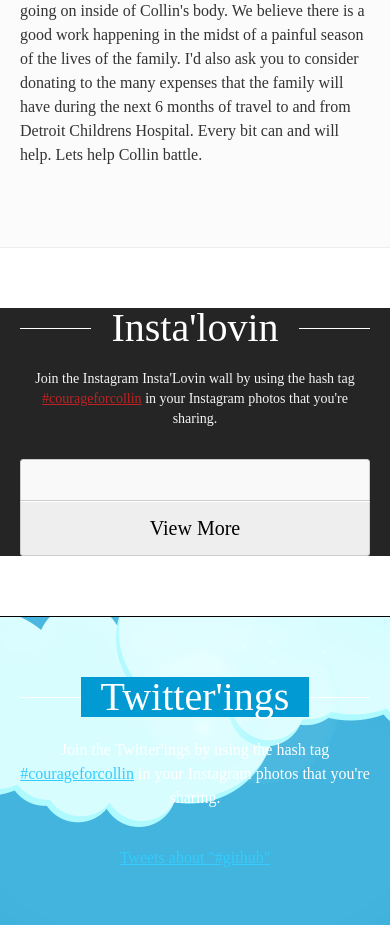
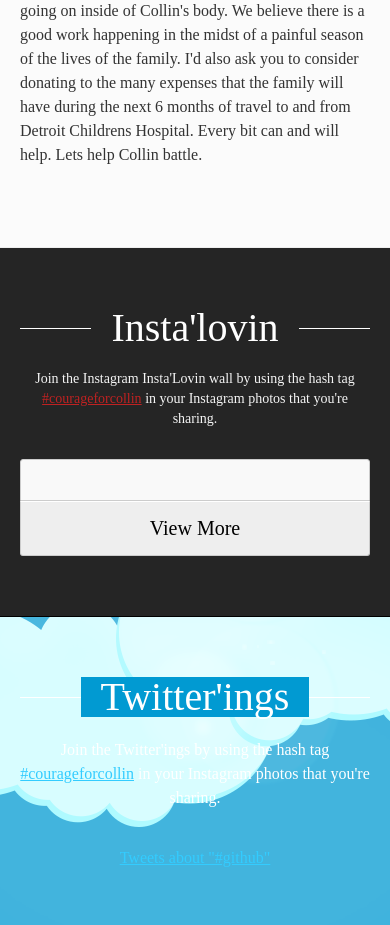
Before and after one commit to mattgraham/courageforcollin.com, a PHP site: page / in a window 390 px wide. Shown: the part 1084-2009 px from the top of the page. Run offline with PHP 8.4, Linux system fonts and the light colour scheme; some libraries are stand-ins or nearby versions.

Commit message:
mobile backgrounding

```diff
--- a/index.html
+++ b/index.html
@@ -77,8 +77,8 @@
 				<p>Please pray for the recovery and healing process going on inside of Collin's body. We believe there is a good work happening in the midst of a painful season of the lives of the family. I'd also ask you to consider donating to the many expenses that the family will have during the next 6 months of travel to and from Detroit Childrens Hospital. Every bit can and will help. Lets help Collin battle.</p>
 			</div>
 		</div>
+
 		<div id="instalovin">
-		<div id="love">
 			<div class="nine60">
 				<span class="title-bar">
 					<h2 class="grey">Insta'lovin</h2>
@@ -90,7 +90,6 @@
 				</div>
 				<button id="more">View More</button>
 			</div>
-		</div>
 		</div>
 
 		<div id="twitterigs">
--- a/sass/screen.scss
+++ b/sass/screen.scss
@@ -192,18 +192,15 @@ h2 {
 }
 
 #instalovin {
+	background: #252525;
+	background-image: url('/images/instagram-back.png');
+	background-repeat: no-repeat;
+ 	background-position: center bottom;
 	text-align: center;
 	border-top: 1px solid #eee;
 	border-bottom: 1px solid #000;
 	padding: 60px 0;
 	clear: both;
-
-#love {
-	background: #252525;
-	background-image: url('/images/instagram-back.png');
-	background-repeat: no-repeat;
- 	background-position: center bottom;
- }
 
 	.title-bar {
 		border-bottom: 1px solid #fff;
@@ -270,7 +267,8 @@ h2 {
 }
 
 #twitterigs {
-	background: #019ad2 url('/images/twitter-back.png');
+	background: #019ad2;
+	background-image: url('/images/twitter-back.png');
 	background-repeat: no-repeat;
  	background-position: center bottom;
 	padding: 60px 0;
--- a/stylesheets/screen.css
+++ b/stylesheets/screen.css
@@ -287,33 +287,30 @@ h2.blue {
 
 /* line 194, ../sass/screen.scss */
 #instalovin {
+  background: #252525;
+  background-image: url("/images/instagram-back.png");
+  background-repeat: no-repeat;
+  background-position: center bottom;
   text-align: center;
   border-top: 1px solid #eeeeee;
   border-bottom: 1px solid black;
   padding: 60px 0;
   clear: both;
 }
-/* line 201, ../sass/screen.scss */
-#instalovin #love {
-  background: #252525;
-  background-image: url("/images/instagram-back.png");
-  background-repeat: no-repeat;
-  background-position: center bottom;
-}
-/* line 208, ../sass/screen.scss */
+/* line 205, ../sass/screen.scss */
 #instalovin .title-bar {
   border-bottom: 1px solid white;
 }
-/* line 212, ../sass/screen.scss */
+/* line 209, ../sass/screen.scss */
 #instalovin h2 {
   color: #fff;
 }
-/* line 216, ../sass/screen.scss */
+/* line 213, ../sass/screen.scss */
 #instalovin p {
   color: whiteSmoke;
   margin-bottom: 10px;
 }
-/* line 221, ../sass/screen.scss */
+/* line 218, ../sass/screen.scss */
 #instalovin .instagram {
   display: inline-block;
   width: 100%;
@@ -328,7 +325,7 @@ h2.blue {
   -webkit-border-top-right-radius: 3px;
   border-top-right-radius: 3px;
 }
-/* line 231, ../sass/screen.scss */
+/* line 228, ../sass/screen.scss */
 #instalovin .instagram img {
   position: relative;
   float: left;
@@ -341,11 +338,11 @@ h2.blue {
   -moz-transition: all 0.25s ease-in-out;
   -webkit-transition: all 0.25s ease-in-out;
 }
-/* line 243, ../sass/screen.scss */
+/* line 240, ../sass/screen.scss */
 #instalovin .instagram img:hover {
   opacity: 1;
 }
-/* line 249, ../sass/screen.scss */
+/* line 246, ../sass/screen.scss */
 #instalovin #more {
   margin: 0;
   width: 100%;
@@ -367,14 +364,15 @@ h2.blue {
   font-size: 20px;
   font-family: "adelle",serif;
 }
-/* line 266, ../sass/screen.scss */
+/* line 263, ../sass/screen.scss */
 #instalovin #more:hover {
   background: #f9f9f9;
 }
 
-/* line 272, ../sass/screen.scss */
+/* line 269, ../sass/screen.scss */
 #twitterigs {
-  background: #019ad2 url("/images/twitter-back.png");
+  background: #019ad2;
+  background-image: url("/images/twitter-back.png");
   background-repeat: no-repeat;
   background-position: center bottom;
   padding: 60px 0;
@@ -382,15 +380,15 @@ h2.blue {
   clear: both;
   text-align: center;
 }
-/* line 281, ../sass/screen.scss */
+/* line 279, ../sass/screen.scss */
 #twitterigs .title-bar {
   border-bottom: 1px solid white;
 }
-/* line 285, ../sass/screen.scss */
+/* line 283, ../sass/screen.scss */
 #twitterigs h2 {
   color: #fff;
 }
-/* line 289, ../sass/screen.scss */
+/* line 287, ../sass/screen.scss */
 #twitterigs p {
   font-size: 16px;
   line-height: 24px;
@@ -403,11 +401,11 @@ h2.blue {
   -o-border-radius: 2px;
   border-radius: 2px;
 }
-/* line 298, ../sass/screen.scss */
+/* line 296, ../sass/screen.scss */
 #twitterigs a {
   color: #33ccff;
 }
-/* line 302, ../sass/screen.scss */
+/* line 300, ../sass/screen.scss */
 #twitterigs img {
   float: left;
   width: 32px;
@@ -423,7 +421,7 @@ h2.blue {
   box-shadow: 0 1px 2px rgba(0, 0, 0, 0.4);
 }
 
-/* line 312, ../sass/screen.scss */
+/* line 310, ../sass/screen.scss */
 #news {
   text-align: center;
   background: #fbfbfb;
@@ -433,14 +431,14 @@ h2.blue {
   clear: both;
   overflow: hidden;
 }
-/* line 321, ../sass/screen.scss */
+/* line 319, ../sass/screen.scss */
 #news section {
   text-align: left;
   max-width: 470px;
   float: left;
   padding: 20px 20px 0 0;
 }
-/* line 327, ../sass/screen.scss */
+/* line 325, ../sass/screen.scss */
 #news section p {
   font-size: 12px;
   line-height: 16px;
@@ -449,7 +447,7 @@ h2.blue {
   margin-top: 10px;
   float: right;
 }
-/* line 335, ../sass/screen.scss */
+/* line 333, ../sass/screen.scss */
 #news section p .date {
   font-family: "adelle",serif;
   color: #666;
@@ -458,7 +456,7 @@ h2.blue {
   display: block;
   font-weight: 300;
 }
-/* line 344, ../sass/screen.scss */
+/* line 342, ../sass/screen.scss */
 #news section p .title {
   font-family: "adelle",serif;
   color: #333;
@@ -467,7 +465,7 @@ h2.blue {
   margin-bottom: 10px;
   display: block;
 }
-/* line 353, ../sass/screen.scss */
+/* line 351, ../sass/screen.scss */
 #news section p img {
   margin-right: 20px;
   margin-bottom: 20px;
@@ -484,7 +482,7 @@ h2.blue {
   box-shadow: 0 0 0 1px #efefef, 0 1px 2px rgba(0, 0, 0, 0.4);
 }
 
-/* line 366, ../sass/screen.scss */
+/* line 364, ../sass/screen.scss */
 #footer {
   padding: 40px;
 }
```
